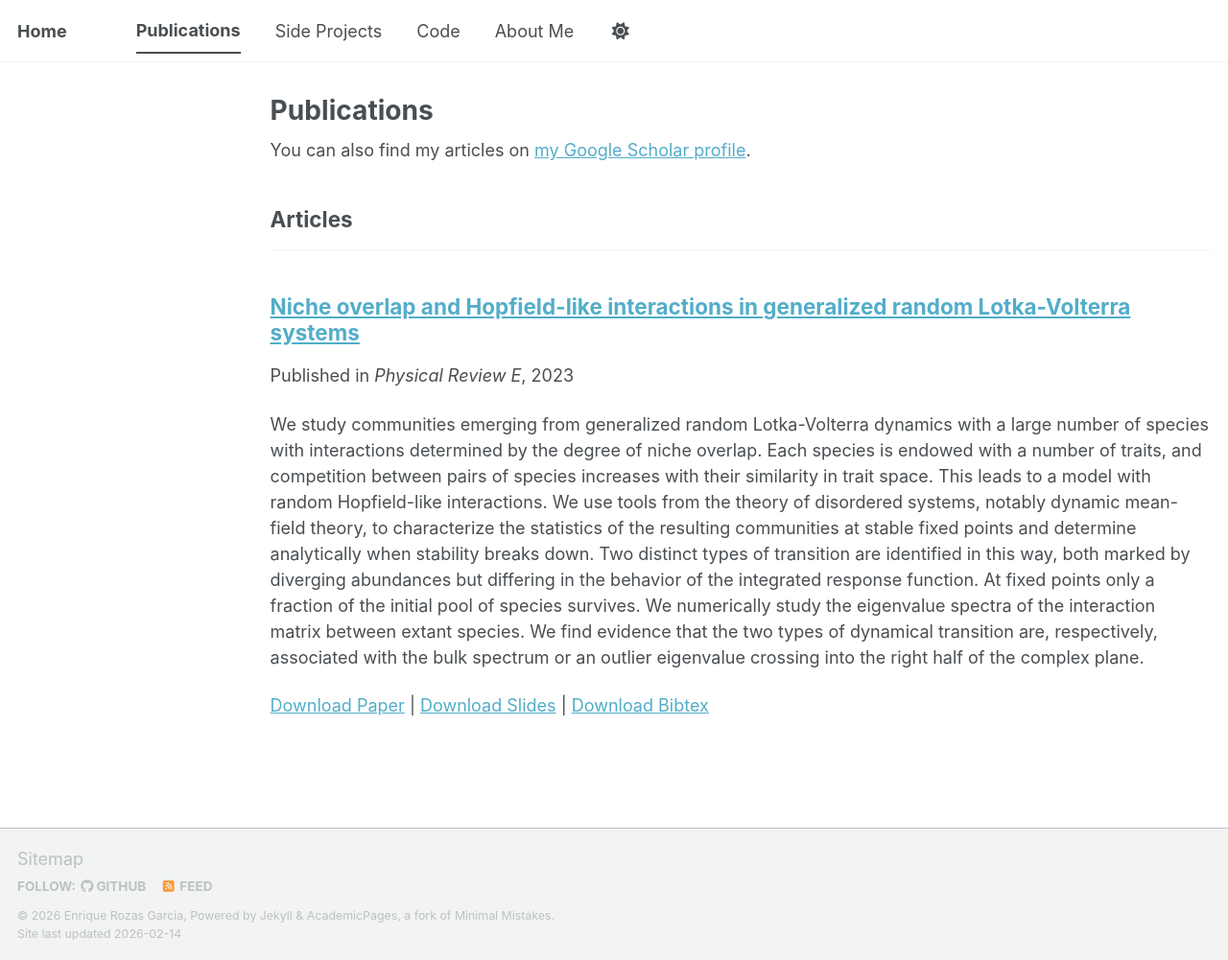
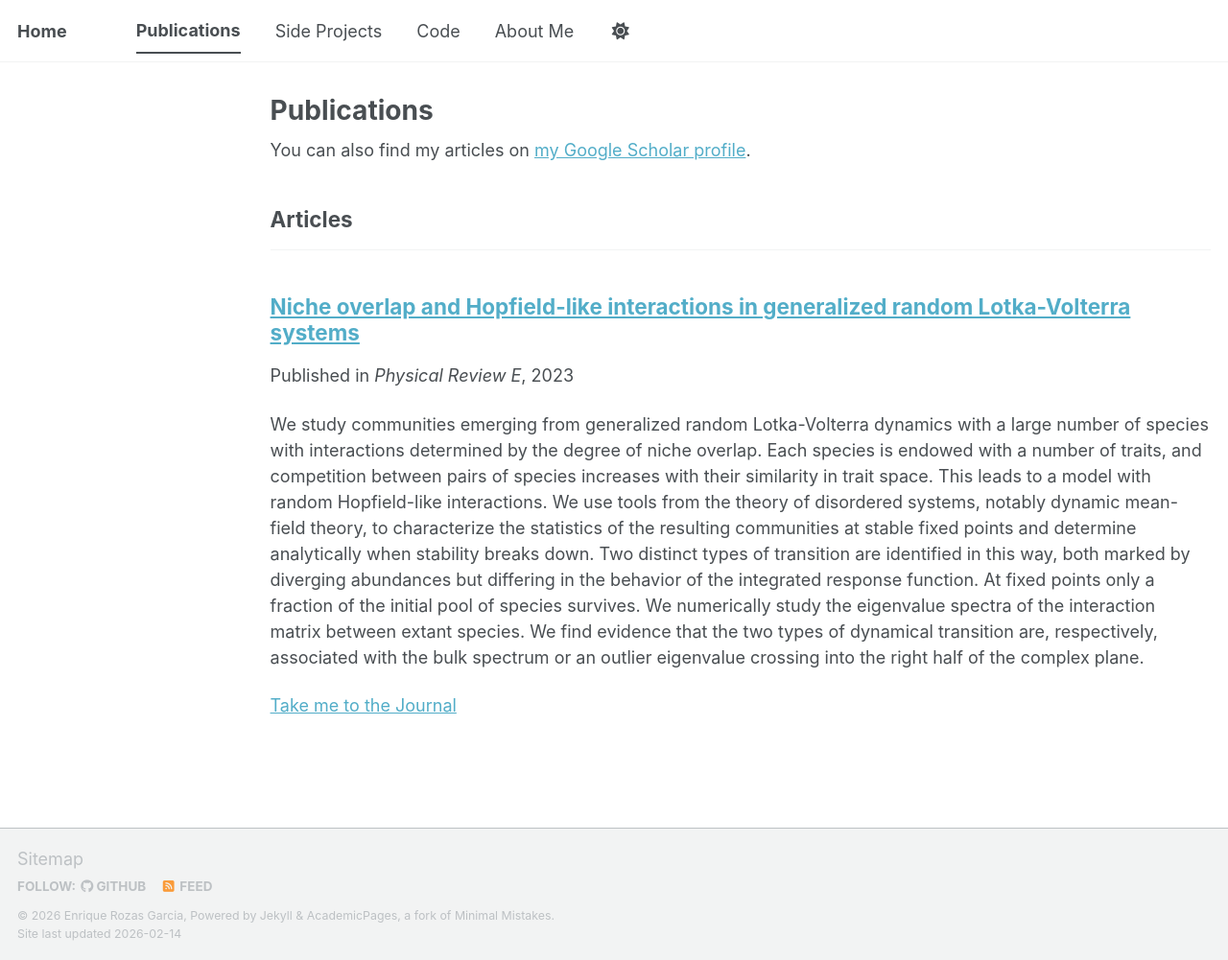
Before and after one commit to EnriqueRG/EnriqueRG.github.io, a Jekyll site: the page built from _pages/publications.html, in a window 1280 px wide and 1001 px high. Shown: the whole window at 96% size. Built offline with Jekyll 4.4.1, drawn with Linux system fonts in a browser that asks for light colours; a script bundle is joined from its source files by our own code; library files that are not in the unit come from our copies.

Commit message:
Added journal link to papers

```diff
--- a/_includes/archive-single.html
+++ b/_includes/archive-single.html
@@ -63,6 +63,12 @@
     <p>
       {% assign has_links = false %}
 
+      {% if post.journalurl %}
+        {% if has_links %} | {% endif %}
+        <a href="{{ post.journalurl }}">Take me to the Journal</a>
+        {% assign has_links = true %}
+      {% endif %}
+
       {% if post.paperurl %}
         <a href="{{ post.paperurl }}">Download Paper</a>
         {% assign has_links = true %}
```
Also changed, not shown: _publications/2023-9-25-paper1.md (+4 -3 lines).
